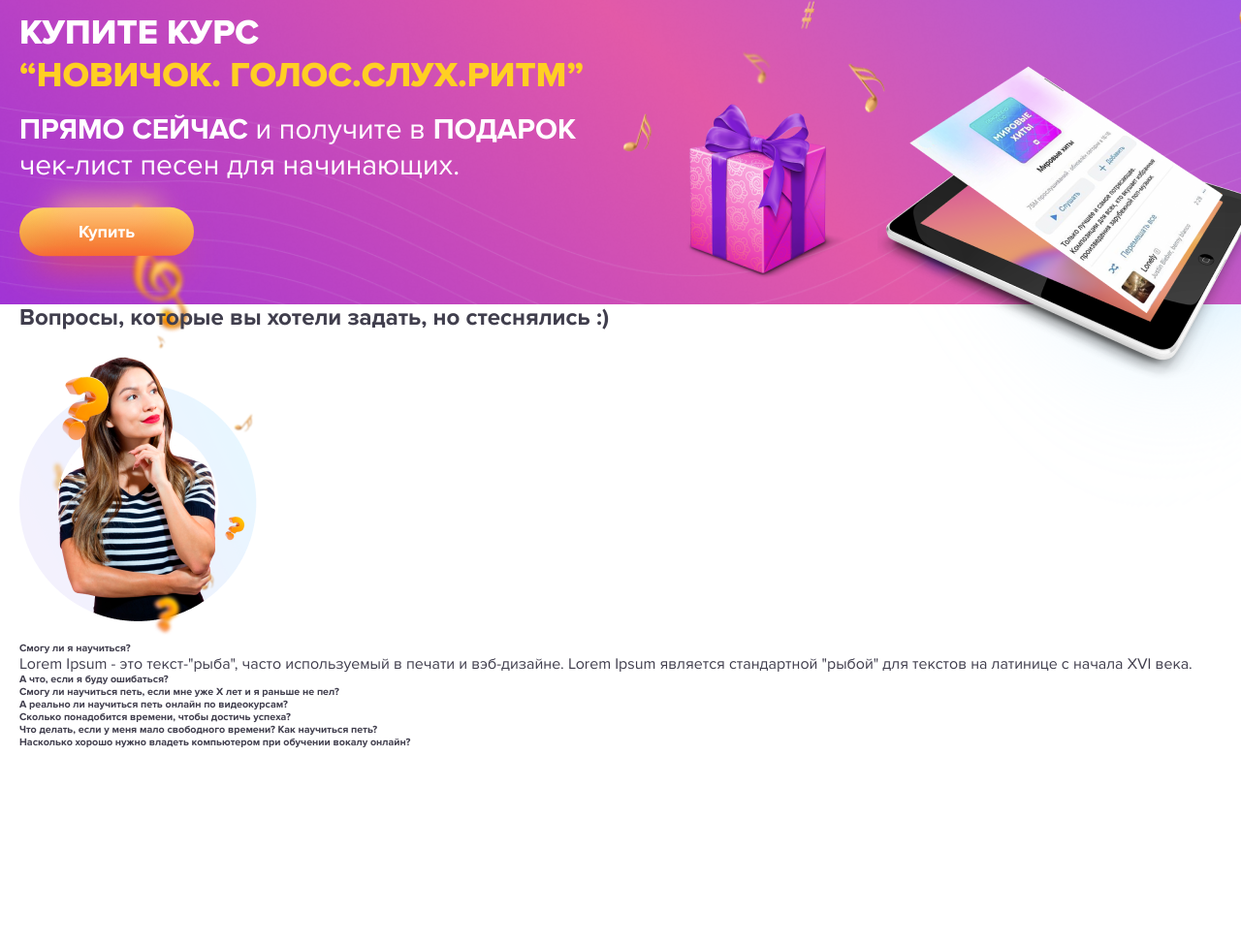
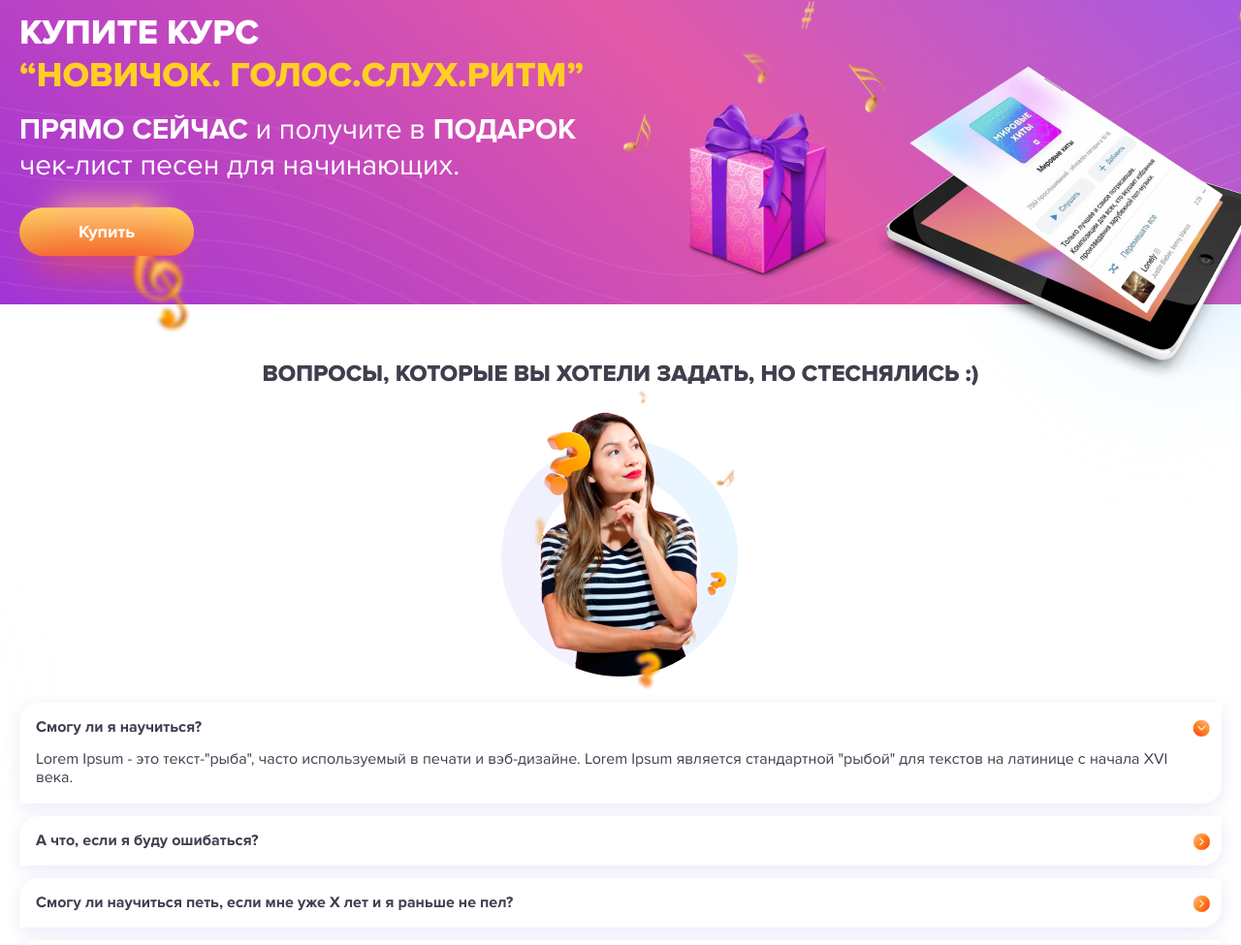
Before and after one commit to Plema/Vocal, a website: page markup/index.html in a window 1280 px wide. Shown: the part 4305-5280 px from the top of the page at 97% size. Before the commit the page ends 5078 px from the top, so only its background shows below. Drawn offline with nearby package versions, Linux system fonts and the light colour scheme; files that its build step writes are made by us from their sources; files whose address does not match are found by name.

Commit message:
home
scss

```diff
--- a/assets/scss/home.scss
+++ b/assets/scss/home.scss
@@ -1,3 +1,4 @@
 @import 'libs/banner';
 @import 'libs/courses';
 @import 'libs/course-author';
+@import 'libs/faq';
```
